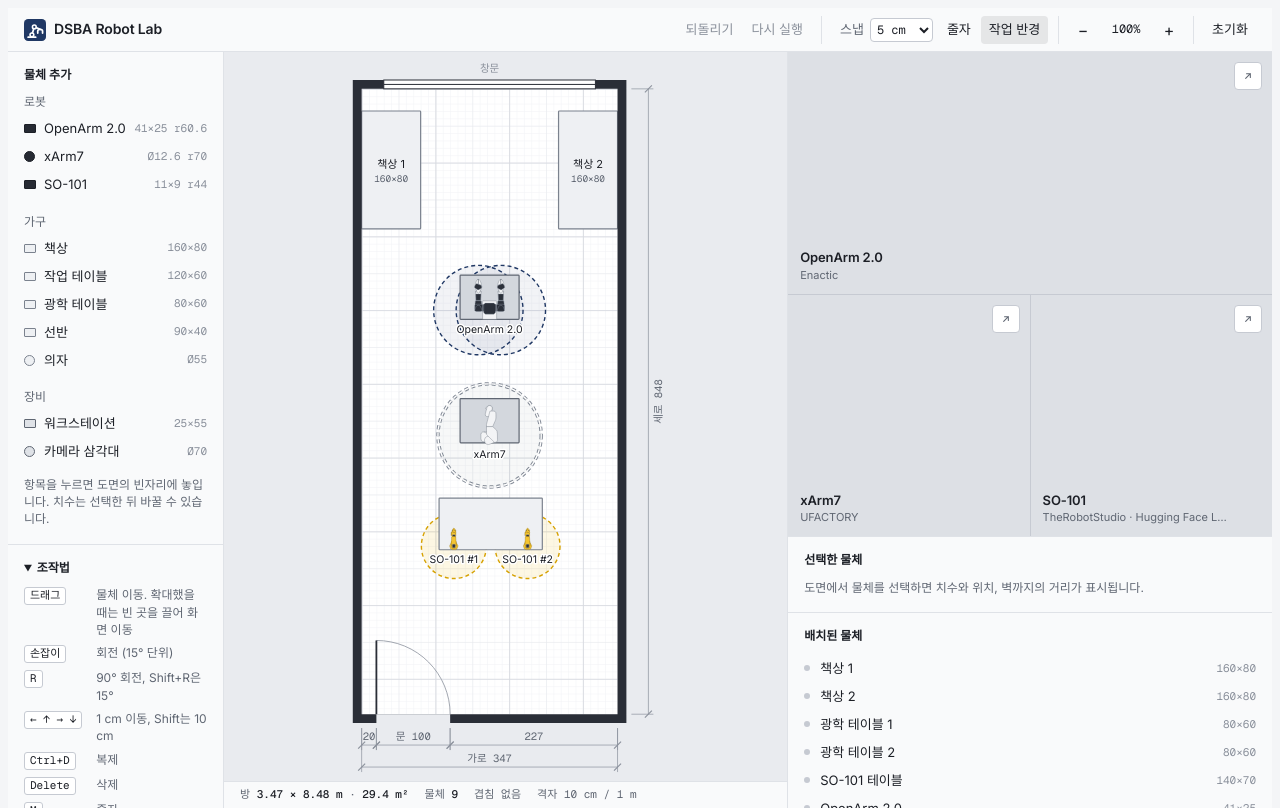
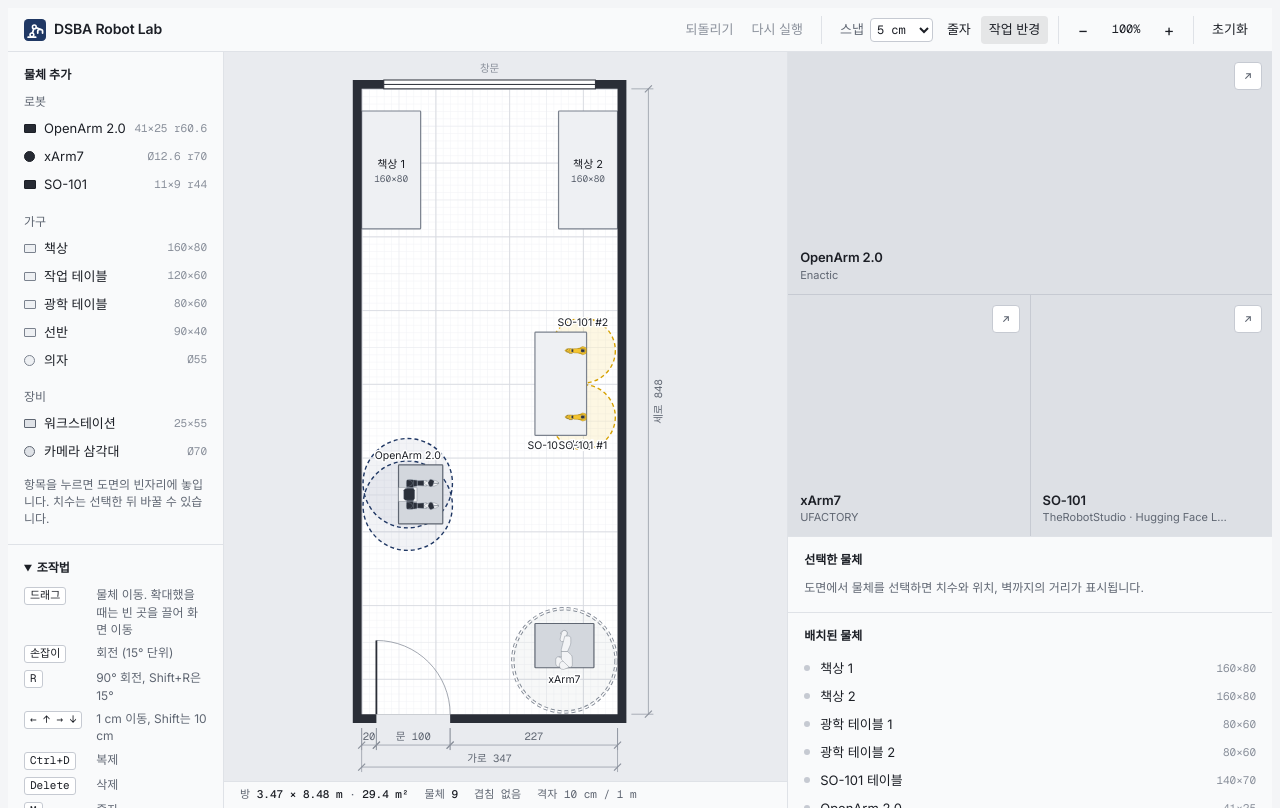
Before and after one commit to DSBA-Lab/robot-lab, a plain HTML site: page floorplan.html in a window 1280 px wide. Drawn offline with nearby package versions, Linux system fonts and the light colour scheme.

Commit message:
Change the default layout: robots in the lower half of the room, away from the desks

```diff
--- a/floorplan.html
+++ b/floorplan.html
@@ -531,13 +531,14 @@ const norm = a => ((a % 360) + 360) % 360;
 
 const defaultRoom = () => ({ ...ROOM });
 function defaultArms() {
-  // 보유 로봇팔 4대. 위치는 임시로 방 가운데에 둔 것. 테이블은 seatRobots가 밑에 깔아 줌
-  const base = { cat: 'robot', rot: 0, soft: false, lock: false };
+  // 보유 로봇팔 4대. 책상에서 떨어진 방 아래쪽 절반에 둠: OpenArm은 왼쪽 벽 가까이에서 방 안쪽을 보고, SO-101 두 대는 오른쪽 벽 쪽에 세로로 놓인 테이블에서 방 안쪽을,
+  // xArm7은 문 맞은편 구석에서 창문 쪽을 봄. 테이블은 seatRobots가 밑에 깔아 줌 (광학 테이블 중심 (80, 550)과 (275, 755), SO-101 테이블 중심 (270, 400))
+  const base = { cat: 'robot', soft: false, lock: false };
   return [
-    { ...base, id: 'openarm', type: 'openarm2', name: 'OpenArm 2.0', x: 173.5, y: 300, w: 41, d: 25, reach: 60.6, armOff: 15.25, round: false },
-    { ...base, id: 'xarm7', type: 'xarm7', name: 'xArm7', x: 173.5, y: 470, w: 12.6, d: 12.6, reach: 70, armOff: 0, round: true },
-    { ...base, id: 'so101-1', type: 'so101', name: 'SO-101 #1', x: 125, y: 620, w: 11, d: 9, reach: 44, armOff: 0, round: false },
-    { ...base, id: 'so101-2', type: 'so101', name: 'SO-101 #2', x: 225, y: 620, w: 11, d: 9, reach: 44, armOff: 0, round: false },
+    { ...base, id: 'openarm', type: 'openarm2', name: 'OpenArm 2.0', x: 62.5, y: 550, rot: 90, w: 41, d: 25, reach: 60.6, armOff: 15.25, round: false },
+    { ...base, id: 'xarm7', type: 'xarm7', name: 'xArm7', x: 275, y: 775, rot: 0, w: 12.6, d: 12.6, reach: 70, armOff: 0, round: true },
+    { ...base, id: 'so101-1', type: 'so101', name: 'SO-101 #1', x: 300, y: 445, rot: 270, w: 11, d: 9, reach: 44, armOff: 0, round: false },
+    { ...base, id: 'so101-2', type: 'so101', name: 'SO-101 #2', x: 300, y: 355, rot: 270, w: 11, d: 9, reach: 44, armOff: 0, round: false },
   ];
 }
 function defaultItems(room) {
```
Also changed, not shown: index.html (+7 -6 lines).
